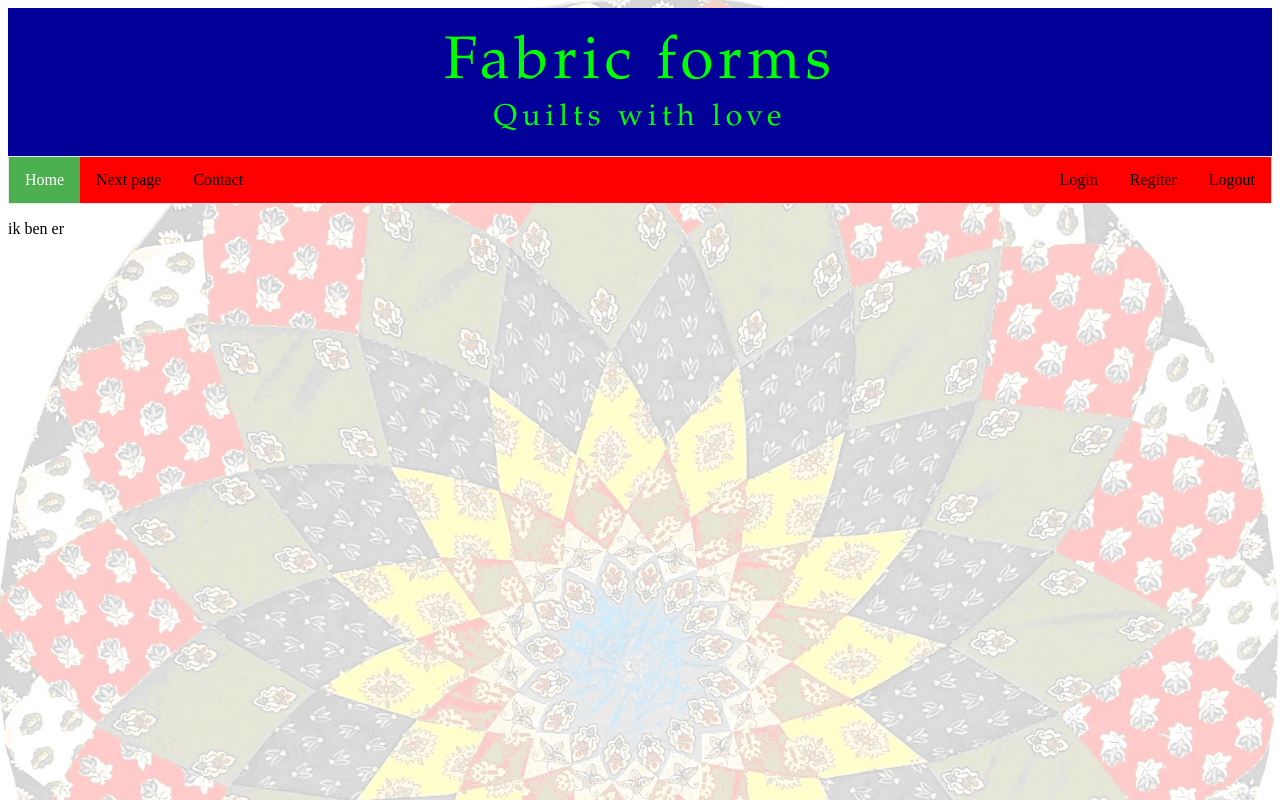
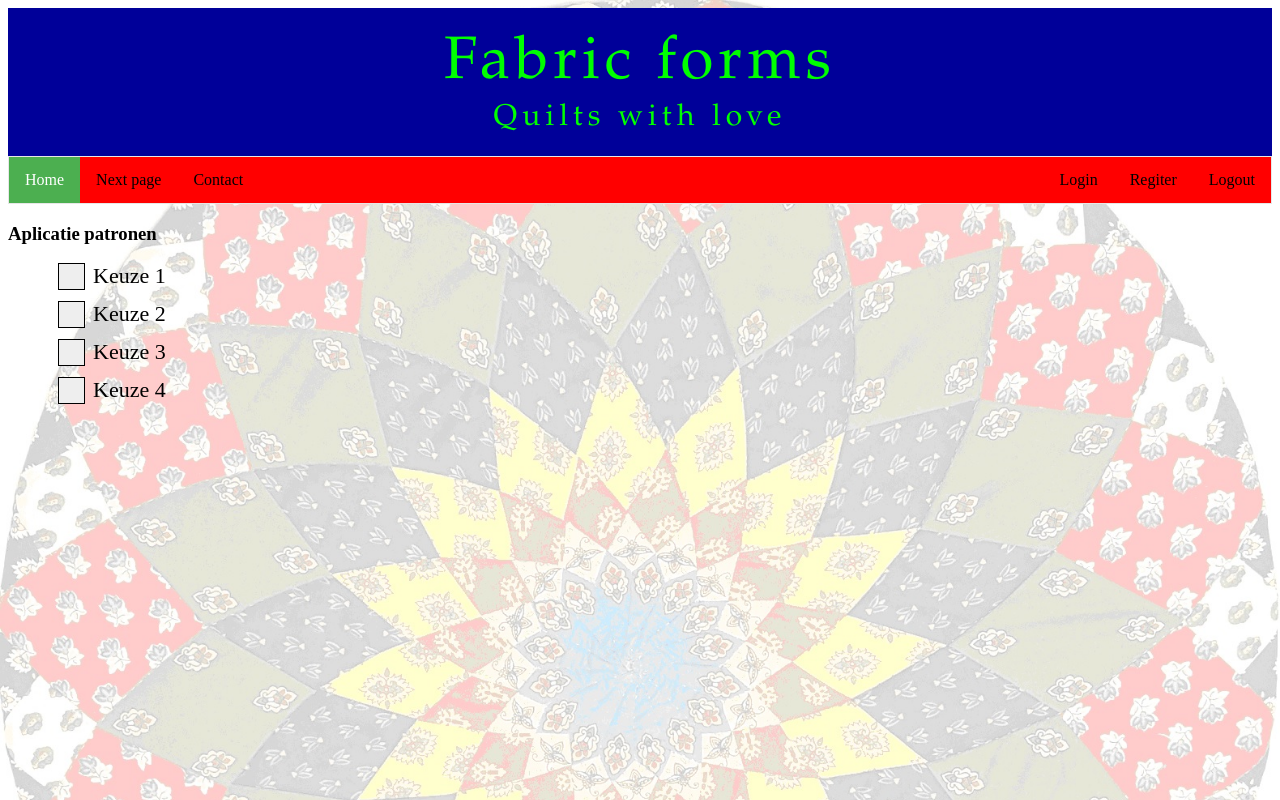
Before and after one commit to TJKnigge/PresentationDec, a PHP site: page /Sheet2.php in a window 1280 px wide. Run offline with PHP 8.4, Linux system fonts and the light colour scheme; a user stored in the database is signed in.

Commit message:
check-box gemaakt

```diff
--- a/Sheet2.php
+++ b/Sheet2.php
@@ -11,4 +11,28 @@
             header("Location: login.php");
             exit;
         }
-        echo "ik ben er";
+
+
+
+
+
+?>
+
+
+        <h3>Aplicatie patronen</h3>
+        <label class="container">Keuze 1
+            <input type="checkbox" id="one" name="one">
+            <span class="checkmark"></span>
+        </label>
+        <label class="container">Keuze 2
+            <input type="checkbox" id="two" name="two">
+            <span class="checkmark"></span>
+        </label>
+        <label class="container">Keuze 3
+            <input type="checkbox" id="three" name="three">
+            <span class="checkmark"></span>
+        </label>
+        <label class="container">Keuze 4
+            <input type="checkbox" id="four" name="four">
+            <span class="checkmark"></span>
+        </label>
--- a/StyleSheet.css
+++ b/StyleSheet.css
@@ -123,3 +123,62 @@
             .dropdown:hover .dropbtn {
                 background-color: #3e8e41;
             }
+
+            .container {
+                display: block;
+                position: relative;
+                padding-left: 35px;
+                margin-bottom: 12px;
+                margin-left: 50px;
+                cursor: pointer;
+                font-size: 22px;
+                -webkit-user-select: none;
+                -moz-user-select: none;
+                -ms-user-select: none;
+                user-select: none;
+            }
+
+            .container input {
+                position: absolute;
+                opacity: 0;
+            }
+
+            .checkmark {
+                position: absolute;
+                top: 0;
+                left: 0;
+                height: 25px;
+                width: 25px;
+                border: 1px solid black;
+                background-color: #eee;
+            }
+
+            .container:hover input ~ .checkmark {
+                background-color: chartreuse;
+            }
+
+            .container input:checked ~ .checkmark {
+                background-color: #2196F3;
+            }
+
+            .checkmark:after {
+                content: "";
+                position: absolute;
+                display: none;
+            }
+
+            .container input:checked ~ .checkmark:after {
+                display: block;
+            }
+
+            .container .checkmark:after {
+                left: 9px;
+                top: 5px;
+                width: 5px;
+                height: 10px;
+                border: solid black;
+                border-width: 0 3px 3px 0;
+                -webkit-transform: rotate(45deg);
+                -ms-transform: rotate(45deg);
+                transform: rotate(45deg);
+            }
--- a/index.php
+++ b/index.php
@@ -3,4 +3,6 @@
     include 'General.php';
      echo showHeader();
 //    include 'Login.php';
+
+     header('Location: Sheet1.php');
 ?>
--- a/nbproject/private/private.xml
+++ b/nbproject/private/private.xml
@@ -7,6 +7,7 @@
             <file>file:/C:/xampp/htdocs/PresentationDec/Logout.php</file>
             <file>file:/C:/xampp/htdocs/PresentationDec/Sheet2.php</file>
             <file>file:/C:/xampp/htdocs/PresentationDec/Sheet1.php</file>
+            <file>file:/C:/xampp/htdocs/PresentationDec/Register.php</file>
             <file>file:/C:/xampp/htdocs/PresentationDec/General.php</file>
             <file>file:/C:/xampp/htdocs/PresentationDec/StyleSheet.css</file>
             <file>file:/C:/xampp/htdocs/PresentationDec/Login.php</file>
```
